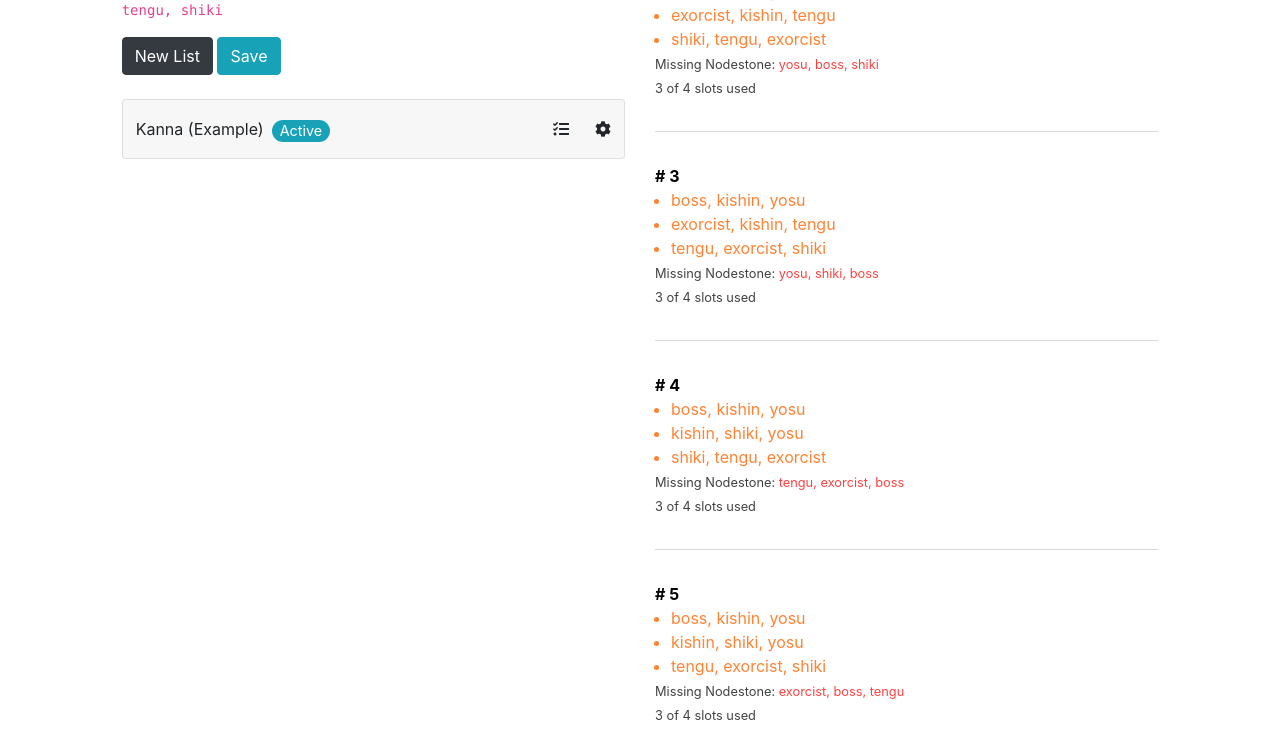
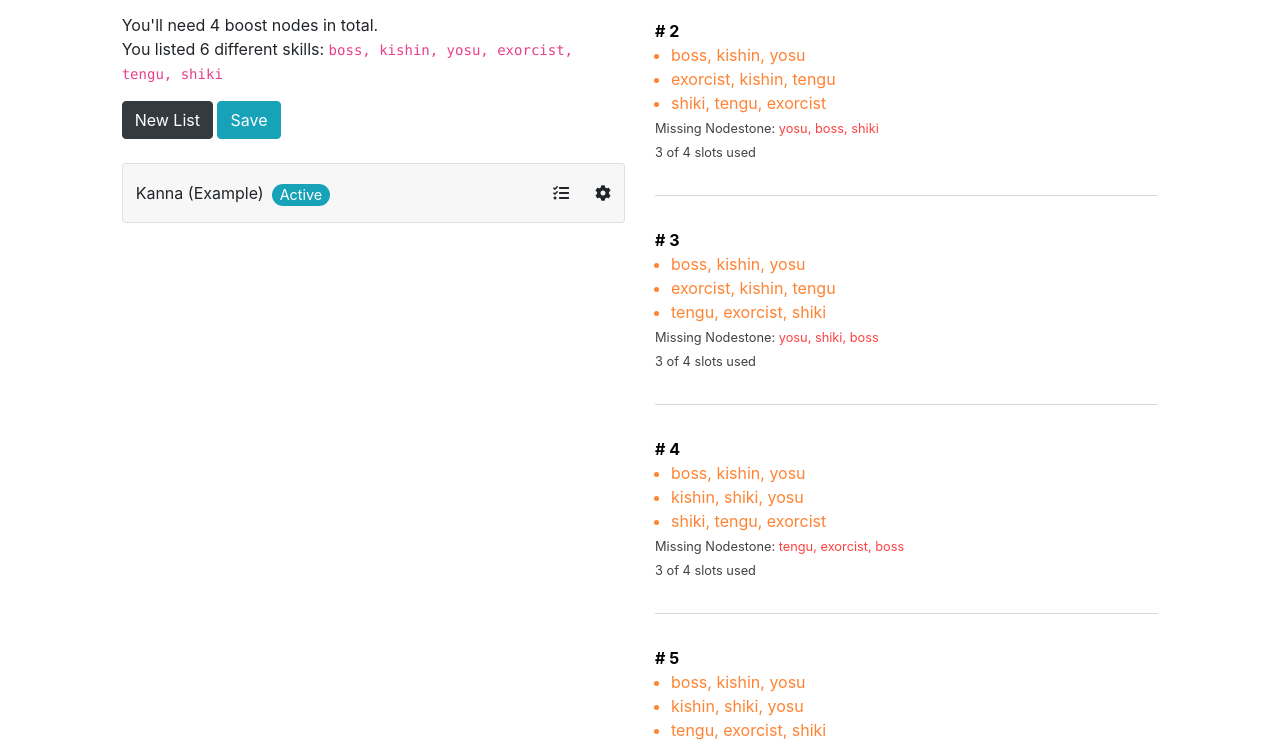
Before and after one commit to johnmarcb/NodestoneTrioSolver, a plain HTML site: page index.html in a window 1280 px wide. Shown: the part 492-1237 px from the top of the page. Drawn offline with nearby package versions, Linux system fonts and the light colour scheme.

Commit message:
css adjustments

```diff
--- a/index.html
+++ b/index.html
@@ -10,7 +10,7 @@
 	<link rel="stylesheet" href="https://cdnjs.cloudflare.com/ajax/libs/font-awesome/5.13.1/css/all.min.css">
 </head>
 <body>
-	<div class="container-fluid">
+<div class="container-fluid custom">
   <div class="row justify-content-center">
     <div class="col-md-6 col-xl-5">
 	  <h1>Maplestory Trio Node Solver</h1>
```
